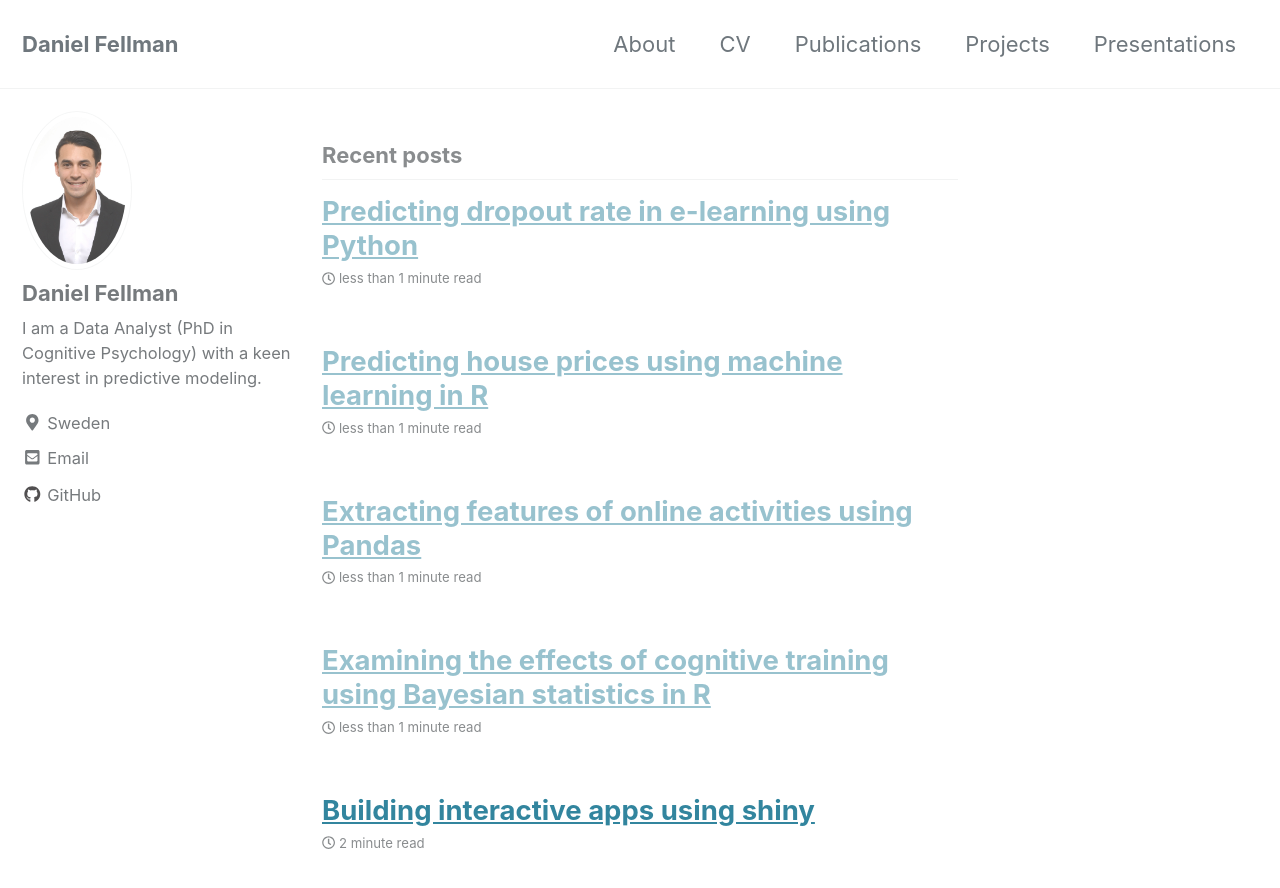
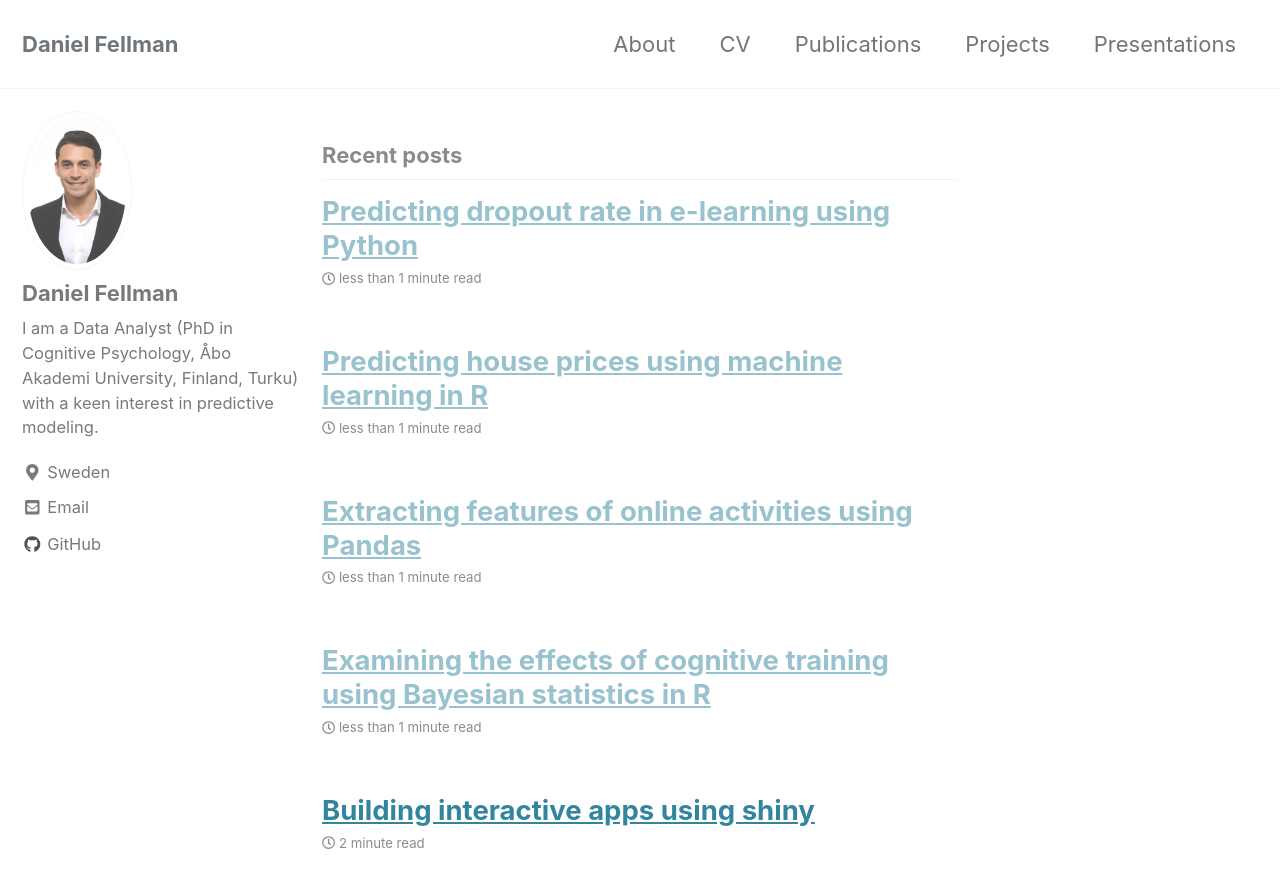
Before and after one commit to danielfellman/danielfellman.github.io, a Jekyll site: the page built from index.html, in a window 1280 px wide and 900 px high. Shown: the top 888 px of the window. Built offline with Jekyll 4.4.1, drawn with Linux system fonts in a browser that asks for light colours; cached includes are drawn as plain includes; nearby versions of some CDN libraries; the list of posts is cut into pages by our own code.

Commit message:
small fix

```diff
--- a/_config.yml
+++ b/_config.yml
@@ -105,7 +105,7 @@ analytics:
 author:
   name             : "Daniel Fellman"
   avatar           :  "/images/bio.jpg" # path of avatar image, e.g. "/assets/images/bio-photo.jpg"
-  bio              :  "I am a Data Analyst (PhD in Cognitive Psychology) with a keen interest in predictive modeling."
+  bio              :  "I am a Data Analyst (PhD in Cognitive Psychology, Åbo Akademi University, Finland, Turku) with a keen interest in predictive modeling."
   location         : "Sweden"
   email            : "daniel.fellman@ki.se"
   github           : "danielfellman"
```
